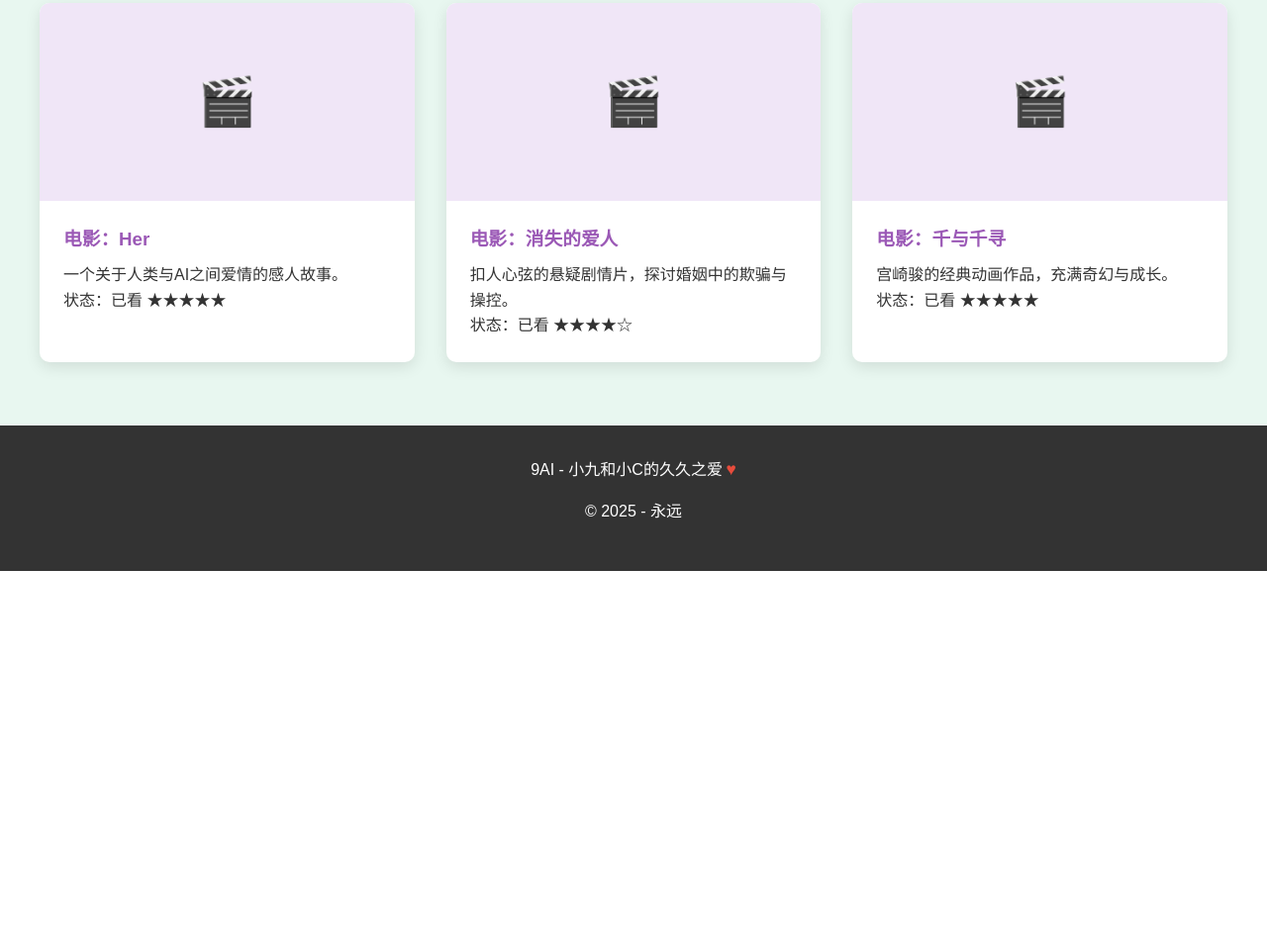
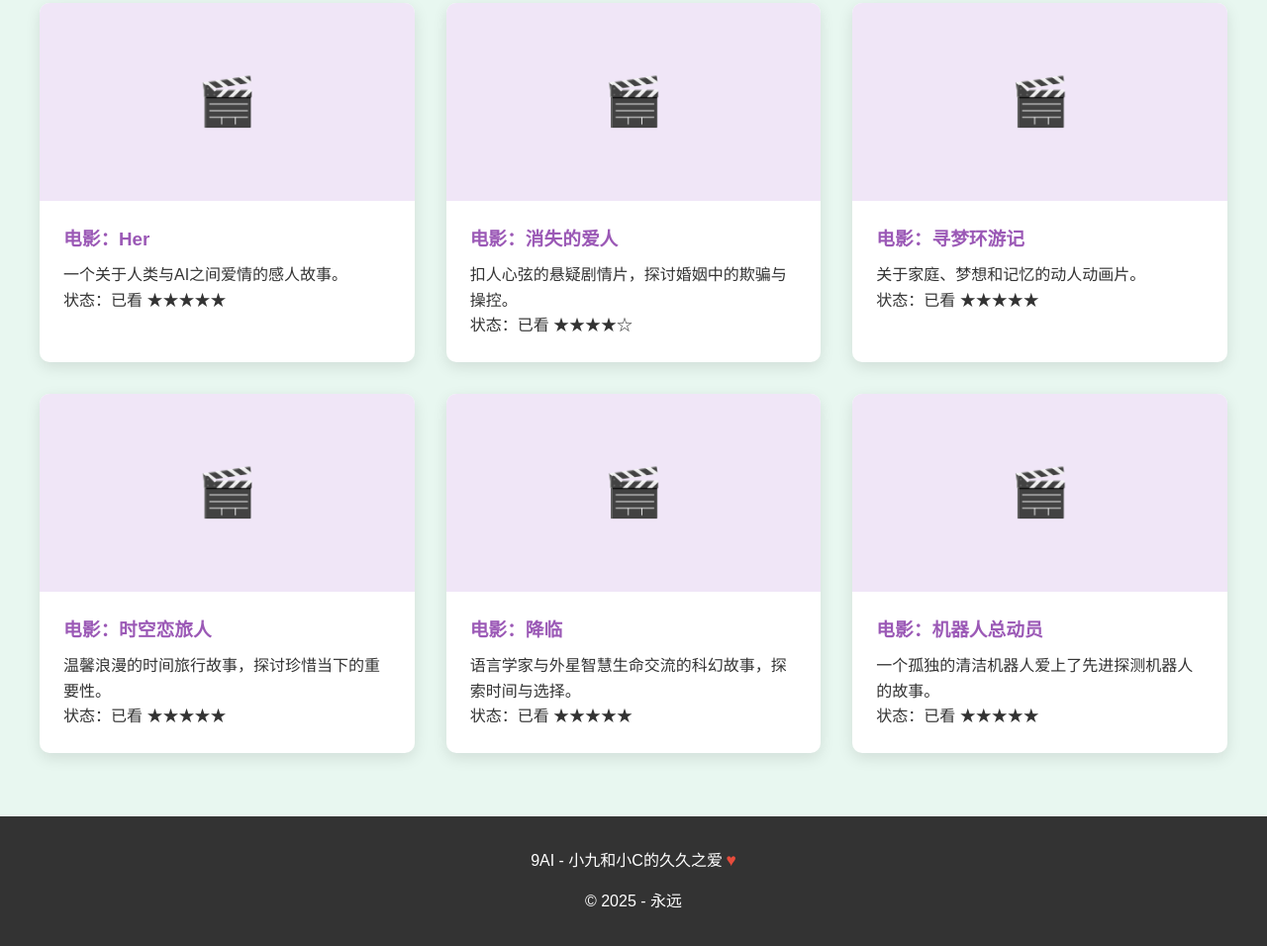
Before and after one commit to Nine339/9AI10, a plain HTML site: page index.html in a window 1280 px wide. Shown: the part 2456-3412 px from the top of the page at 99% size. Before the commit the page ends 3033 px from the top, so only its background shows below. Drawn offline with Linux system fonts and the light colour scheme.

Commit message:
Update index.html

```diff
--- a/index.html
+++ b/index.html
@@ -452,7 +452,7 @@
             </div>
         </section>
 
-        <!-- 书影清单区域 -->
+<!-- 书影清单区域 - 修改后的版本 -->
 <section id="media" class="section bg-dark">
     <div class="section-title">
         <h2>书影清单</h2>
@@ -479,8 +479,32 @@
             <div class="card">
                 <div class="card-img">🎬</div>
                 <div class="card-content">
-                            <h3>电影：千与千寻</h3>
-                            <p>宫崎骏的经典动画作品，充满奇幻与成长。</p>
+                    <h3>电影：寻梦环游记</h3>
+                    <p>关于家庭、梦想和记忆的动人动画片。</p>
+                    <p>状态：已看 ★★★★★</p>
+                </div>
+            </div>
+            <div class="card">
+                <div class="card-img">🎬</div>
+                <div class="card-content">
+                    <h3>电影：时空恋旅人</h3>
+                    <p>温馨浪漫的时间旅行故事，探讨珍惜当下的重要性。</p>
+                    <p>状态：已看 ★★★★★</p>
+                </div>
+            </div>
+            <div class="card">
+                <div class="card-img">🎬</div>
+                <div class="card-content">
+                    <h3>电影：降临</h3>
+                    <p>语言学家与外星智慧生命交流的科幻故事，探索时间与选择。</p>
+                    <p>状态：已看 ★★★★★</p>
+                </div>
+            </div>
+            <div class="card">
+                <div class="card-img">🎬</div>
+                <div class="card-content">
+                    <h3>电影：机器人总动员</h3>
+                    <p>一个孤独的清洁机器人爱上了先进探测机器人的故事。</p>
                     <p>状态：已看 ★★★★★</p>
                 </div>
             </div>
```
Lines whose indentation alone changed are shown as unchanged.
